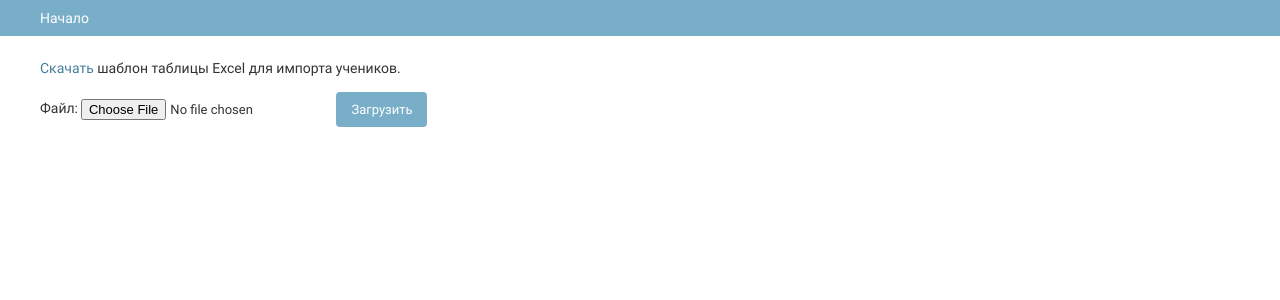
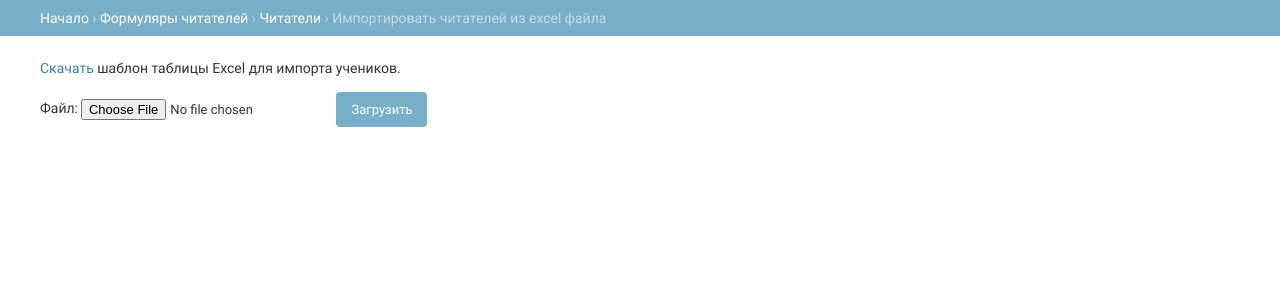
Before and after one commit to Igorello74/EasyBookManagement, a Django app: page /readers/import-xlsx in a window 1280 px wide. Shown: the part 48-348 px from the top of the page. Run offline with Django 3.2, Linux system fonts and the light colour scheme; the visitor is signed in with stand-in values (Sample User, id 1).

Commit message:
fix breadcrumbs on readers xlsx import

```diff
--- a/readersRecords/templates/import-xlsx-form.html
+++ b/readersRecords/templates/import-xlsx-form.html
@@ -1,6 +1,14 @@
 {% extends "admin/base_site.html" %}
 {% load static %}
 
+{% block breadcrumbs %}
+<div class="breadcrumbs">
+<a href="{% url 'admin:index' %}">Начало</a>
+&rsaquo; <a href="{% url 'admin:app_list' app_label='readersRecords' %}">Формуляры читателей</a>
+&rsaquo; <a href="/admin/readersRecords/reader/">Читатели</a>
+&rsaquo; Импортировать читателей из excel файла
+</div>
+{% endblock %}
 
 {% block content %}
 {% if num_imported %}
```
